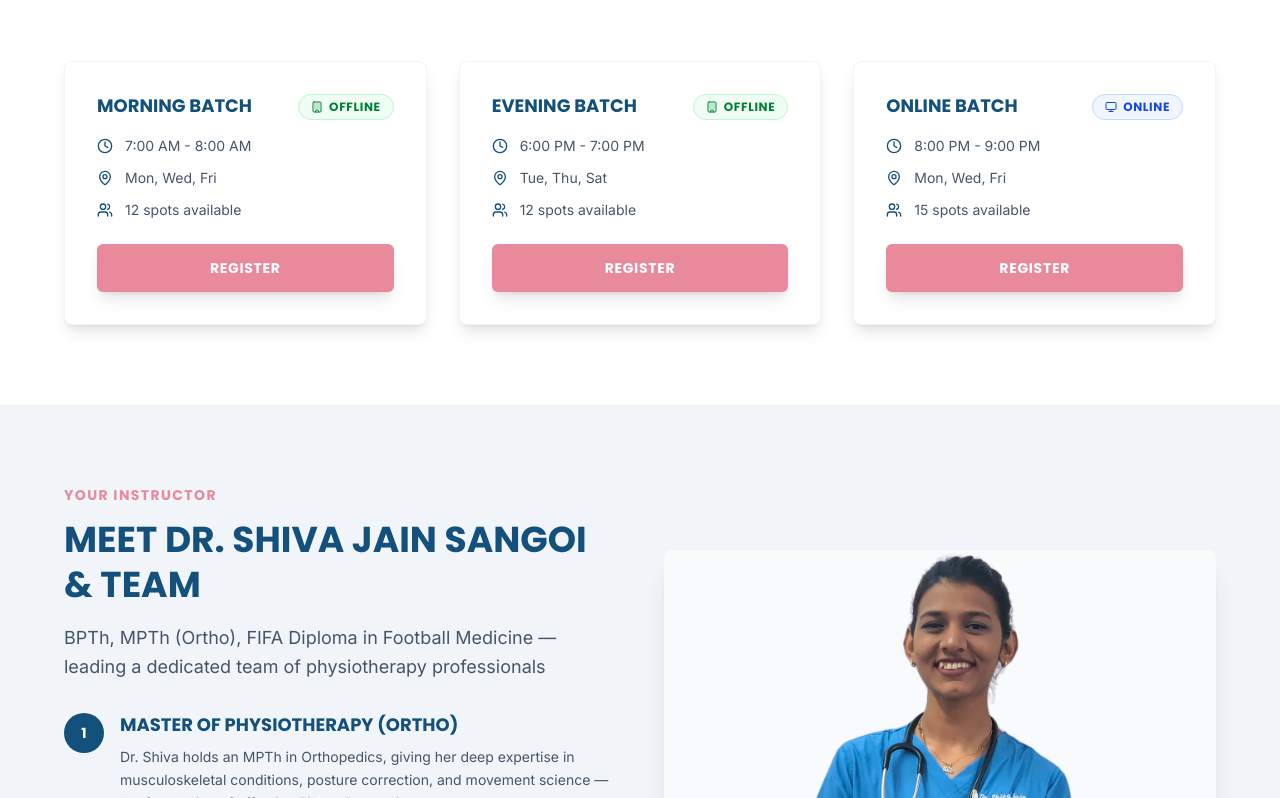
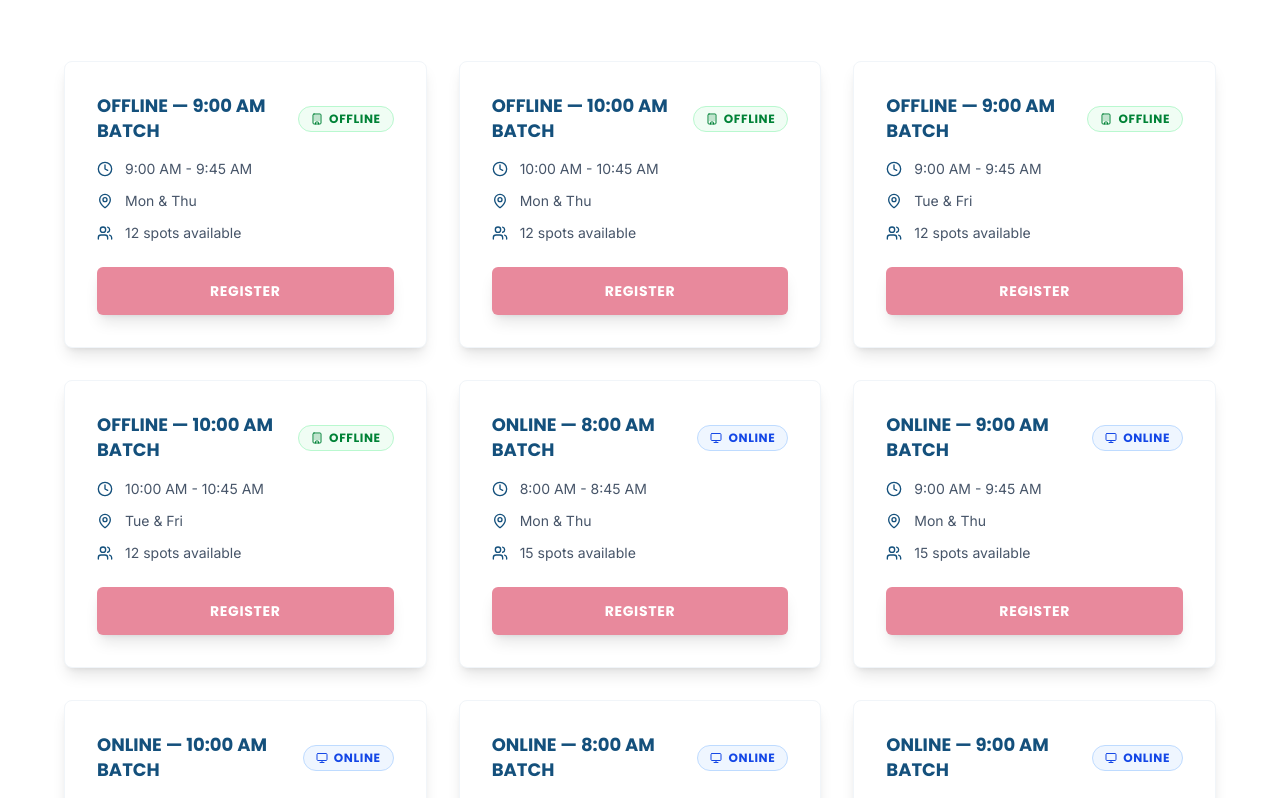
Before and after one commit to KaranSangoi/physiosthanak, a Next.js app: page /pilates in a window 1280 px wide. Shown: the part 2302-3100 px from the top of the page. Built offline with nearby package versions, Linux system fonts and the light colour scheme.

Commit message:
fix: Update Pilates batches with real schedule data

```diff
--- a/src/app/pilates/PilatesContent.tsx
+++ b/src/app/pilates/PilatesContent.tsx
@@ -8,28 +8,88 @@ const WEB3FORMS_KEY = '97e35895-6350-4c20-982e-f2fdb1996900';
 
 // TODO: Replace with dynamic batches from Supabase
 const BATCHES = [
+  // Offline batches — Mon & Thu
   {
-    id: 'morning-offline',
-    name: 'Morning Batch',
+    id: 'offline-mon-thu-9am',
+    name: 'Offline — 9:00 AM Batch',
     mode: 'Offline' as const,
-    days: 'Mon, Wed, Fri',
-    time: '7:00 AM - 8:00 AM',
+    days: 'Mon & Thu',
+    time: '9:00 AM - 9:45 AM',
     spots: 12,
   },
   {
-    id: 'evening-offline',
-    name: 'Evening Batch',
+    id: 'offline-mon-thu-10am',
+    name: 'Offline — 10:00 AM Batch',
     mode: 'Offline' as const,
-    days: 'Tue, Thu, Sat',
-    time: '6:00 PM - 7:00 PM',
+    days: 'Mon & Thu',
+    time: '10:00 AM - 10:45 AM',
+    spots: 12,
+  },
+  // Offline batches — Tue & Fri
+  {
+    id: 'offline-tue-fri-9am',
+    name: 'Offline — 9:00 AM Batch',
+    mode: 'Offline' as const,
+    days: 'Tue & Fri',
+    time: '9:00 AM - 9:45 AM',
     spots: 12,
   },
   {
-    id: 'online',
-    name: 'Online Batch',
+    id: 'offline-tue-fri-10am',
+    name: 'Offline — 10:00 AM Batch',
+    mode: 'Offline' as const,
+    days: 'Tue & Fri',
+    time: '10:00 AM - 10:45 AM',
+    spots: 12,
+  },
+  // Online batches — Mon & Thu
+  {
+    id: 'online-mon-thu-8am',
+    name: 'Online — 8:00 AM Batch',
     mode: 'Online' as const,
-    days: 'Mon, Wed, Fri',
-    time: '8:00 PM - 9:00 PM',
+    days: 'Mon & Thu',
+    time: '8:00 AM - 8:45 AM',
+    spots: 15,
+  },
+  {
+    id: 'online-mon-thu-9am',
+    name: 'Online — 9:00 AM Batch',
+    mode: 'Online' as const,
+    days: 'Mon & Thu',
+    time: '9:00 AM - 9:45 AM',
+    spots: 15,
+  },
+  {
+    id: 'online-mon-thu-10am',
+    name: 'Online — 10:00 AM Batch',
+    mode: 'Online' as const,
+    days: 'Mon & Thu',
+    time: '10:00 AM - 10:45 AM',
+    spots: 15,
+  },
+  // Online batches — Tue & Fri
+  {
+    id: 'online-tue-fri-8am',
+    name: 'Online — 8:00 AM Batch',
+    mode: 'Online' as const,
+    days: 'Tue & Fri',
+    time: '8:00 AM - 8:45 AM',
+    spots: 15,
+  },
+  {
+    id: 'online-tue-fri-9am',
+    name: 'Online — 9:00 AM Batch',
+    mode: 'Online' as const,
+    days: 'Tue & Fri',
+    time: '9:00 AM - 9:45 AM',
+    spots: 15,
+  },
+  {
+    id: 'online-tue-fri-10am',
+    name: 'Online — 10:00 AM Batch',
+    mode: 'Online' as const,
+    days: 'Tue & Fri',
+    time: '10:00 AM - 10:45 AM',
     spots: 15,
   },
 ];
```
